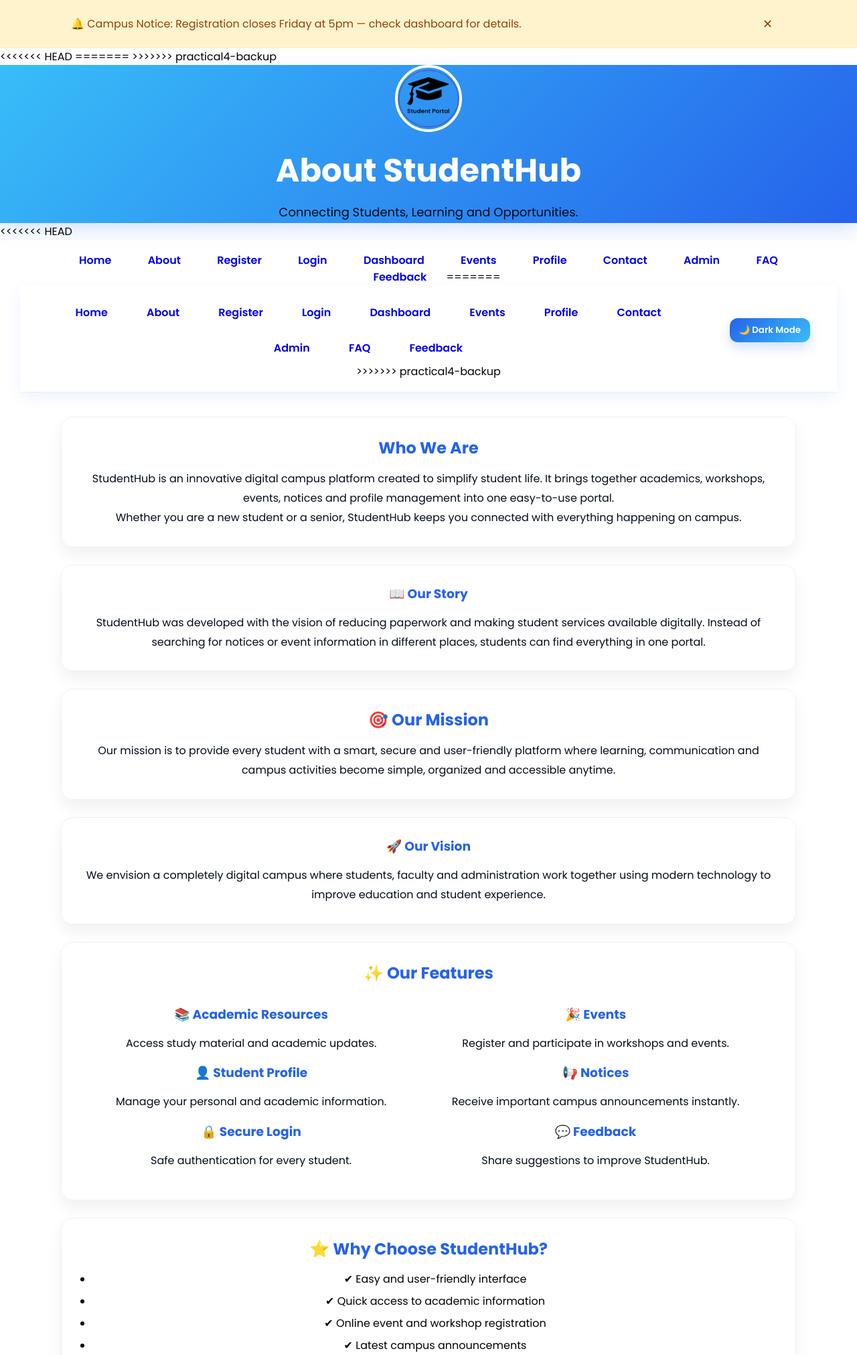
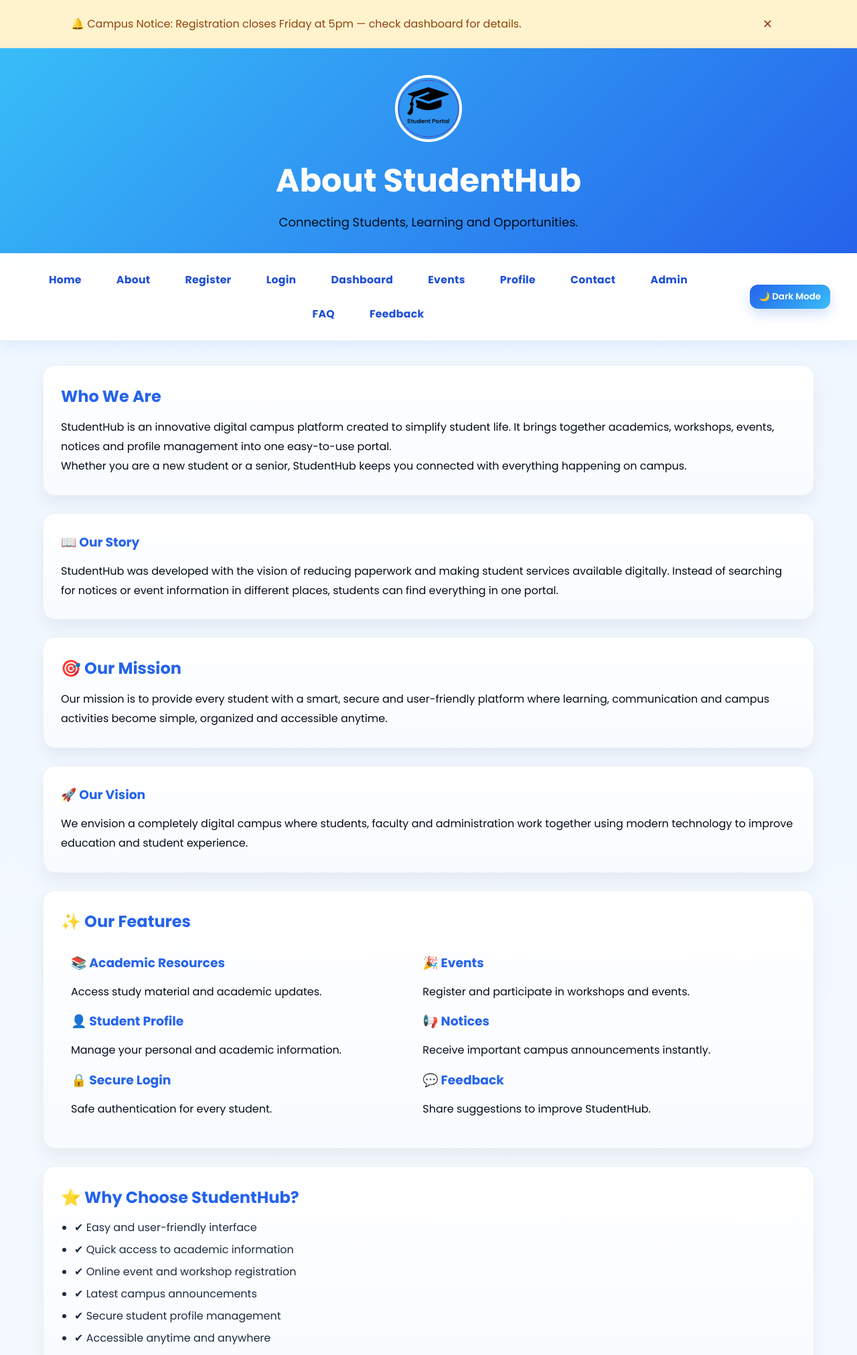
Before and after one commit to Smit6777/Student_Hub, a PHP site: page /pages/about.html in a window 1280 px wide. Shown: the top 2023 px of the page at 67% size. Run offline with PHP 8.4, Linux system fonts and the light colour scheme.

Commit message:
Resolve merge conflicts: remove markers, keep improved practical4-backup content, add contact page

```diff
--- a/css/style.css
+++ b/css/style.css
@@ -1,5 +1,5 @@
- /* ===================================
-   STUDENTHUB - Modern CSS
+/* ===================================
+  STUDENTHUB - Modern CSS
 =================================== */
 
 @import url('https://fonts.googleapis.com/css2?family=Poppins:wght@300;400;500;600;700&display=swap');
@@ -12,11 +12,7 @@
 }
 
 body{
-<<<<<<< HEAD
-    background:#eef6ff;
-=======
     background:linear-gradient(180deg,#eef6ff 0%,#f8fbff 100%);
->>>>>>> practical4-backup
     color:#1d2b42;
 }
 
@@ -26,13 +22,8 @@
     background:linear-gradient(135deg,#38bdf8,#2563eb);
     color:white;
     text-align:center;
-<<<<<<< HEAD
-    padding:40px 20px;
-    box-shadow:0 5px 15px rgba(0,0,0,.15);
-=======
     padding:40px 20px 30px;
     box-shadow:0 10px 25px rgba(37,99,235,0.18);
->>>>>>> practical4-backup
 }
 
 header img{
@@ -55,15 +46,6 @@
 /* ================= NAVBAR ================= */
 
 nav{
-<<<<<<< HEAD
-    background:white;
-    padding:15px;
-    text-align:center;
-    box-shadow:0 3px 10px rgba(0,0,0,.08);
-    position:sticky;
-    top:0;
-    z-index:100;
-=======
     background:rgba(255,255,255,0.96);
     backdrop-filter: blur(10px);
     padding:18px 30px;
@@ -105,24 +87,10 @@
 #theme-toggle:hover{
     transform:translateY(-50%) scale(1.02);
     box-shadow:0 10px 22px rgba(37,99,235,0.28);
->>>>>>> practical4-backup
 }
 
 nav a{
     text-decoration:none;
-<<<<<<< HEAD
-    color:#2563eb;
-    margin:0 10px;
-    padding:10px 15px;
-    border-radius:8px;
-    font-weight:600;
-    transition:.3s;
-}
-
-nav a:hover{
-    background:#2563eb;
-    color:white;
-=======
     color:#1d4ed8;
     margin:0 8px;
     padding:10px 14px;
@@ -138,20 +106,14 @@
     background:linear-gradient(135deg,#eff6ff,#dbeafe);
     color:#1d4ed8;
     transform:translateY(-1px);
->>>>>>> practical4-backup
 }
 
 /* ================= MAIN ================= */
 
 main{
     width:90%;
-<<<<<<< HEAD
-    max-width:1100px;
-    margin:40px auto;
-=======
     max-width:1180px;
     margin:36px auto 50px;
->>>>>>> practical4-backup
 }
 
 /* ================= CARDS ================= */
@@ -159,14 +121,6 @@
 section,
 article,
 aside{
-<<<<<<< HEAD
-    background:white;
-    padding:25px;
-    margin-bottom:25px;
-    border-radius:15px;
-    box-shadow:0 10px 25px rgba(0,0,0,.08);
-    transition:.3s;
-=======
     background:linear-gradient(180deg,#ffffff 0%,#f8fbff 100%);
     padding:28px 26px;
     margin-bottom:26px;
@@ -174,18 +128,13 @@
     border:1px solid rgba(148,163,184,0.15);
     box-shadow:0 12px 24px rgba(15,23,42,0.06);
     transition:transform .25s ease, box-shadow .25s ease;
->>>>>>> practical4-backup
 }
 
 section:hover,
 article:hover,
 aside:hover{
-<<<<<<< HEAD
-    transform:translateY(-6px);
-=======
     transform:translateY(-4px);
     box-shadow:0 18px 30px rgba(37,99,235,0.08);
->>>>>>> practical4-backup
 }
 
 h2,h3{
@@ -225,18 +174,11 @@
 /* ================= FOOTER ================= */
 
 footer{
-<<<<<<< HEAD
-    background:#0f172a;
-    color:white;
-    margin-top:60px;
-    padding:40px 10%;
-=======
     background:linear-gradient(180deg,#0f172a 0%,#111827 100%);
     color:white;
     margin-top:60px;
     padding:40px 10%;
     box-shadow:inset 0 1px 0 rgba(255,255,255,0.08);
->>>>>>> practical4-backup
 }
 
 .footer-container{
@@ -323,9 +265,6 @@
     text-align:center;
 }
 
-<<<<<<< HEAD
-}
-=======
 }
 
 /* ================= DARK THEME STYLES ================= */
@@ -609,4 +548,3 @@
 html.dark-theme .form-group label {
     color: #e2e8f0;
 }
->>>>>>> practical4-backup
--- a/pages/about.html
+++ b/pages/about.html
@@ -5,12 +5,8 @@
     <meta charset="UTF-8">
     <meta name="viewport" content="width=device-width, initial-scale=1.0">
     <title>About | StudentHub</title>
-<<<<<<< HEAD
-    <link rel="stylesheet" href="../style.css">
-=======
     <link rel="stylesheet" href="../css/style.css">
     <script>if (localStorage.getItem("theme") === "dark") { document.documentElement.classList.add('dark-theme'); }</script>
->>>>>>> practical4-backup
 </head>
 
 <body>
@@ -25,21 +21,6 @@
     </header>
 
     <!-- Navigation -->
-<<<<<<< HEAD
-
-    <nav>
-        <a href="index.html">Home</a>
-        <a href="about.html">About</a>
-        <a href="register.html">Register</a>
-        <a href="login.html">Login</a>
-        <a href="dashboard.html">Dashboard</a>
-        <a href="events.html">Events</a>
-        <a href="profile.html">Profile</a>
-        <a href="contact.html">Contact</a>
-        <a href="admin.html">Admin</a>
-        <a href="faq.html">FAQ</a>
-        <a href="feedback.html">Feedback</a>
-=======
     <nav>
         <button class="hamburger" aria-label="Toggle menu">☰</button>
         <div id="nav-links">
@@ -50,13 +31,13 @@
             <a href="dashboard.html">Dashboard</a>
             <a href="events.html">Events</a>
             <a href="profile.html">Profile</a>
-            <a href="contant.html">Contact</a>
+            <a href="contact.html">Contact</a>
             <a href="admin.html">Admin</a>
             <a href="faq.html">FAQ</a>
             <a href="feedback.html">Feedback</a>
             <button id="theme-toggle" style="margin-left: 10px; padding: 8px 14px; font-weight: 600;">🌙 Dark Mode</button>
         </div>
->>>>>>> practical4-backup
+    </nav>
     </nav>
 
     <main>
@@ -327,14 +308,8 @@
 
     </footer>
 
-<<<<<<< HEAD
-</body>
-
-</html>
-=======
         <script src="../javascripts/scripts.js"></script>
 
     </body>
 
     </html>
->>>>>>> practical4-backup
--- a/pages/admin.html
+++ b/pages/admin.html
@@ -40,7 +40,7 @@
         <a href="dashboard.html">dashboard</a>
         <a href="events.html">events</a>
         <a href="profile.html">profile</a>
-        <a href="contant.html">contact</a>
+        <a href="contact.html">contact</a>
         <a href="admin.html">admin</a>
         <a href="faq.html">faq</a>
         <a href="feedback.html">feedback</a>
@@ -114,7 +114,7 @@
             <a href="index.html">Home</a>
             <a href="about.html">About</a>
             <a href="events.html">Events</a>
-            <a href="contant.html">Contact</a>
+            <a href="contact.html">Contact</a>
 
         </div>
 
--- a/pages/events.html
+++ b/pages/events.html
@@ -223,7 +223,7 @@
             <a href="dashboard.html">Dashboard</a>
             <a href="events.html">Events</a>
             <a href="profile.html">Profile</a>
-            <a href="contant.html">Contact</a>
+            <a href="contact.html">Contact</a>
             <a href="admin.html">Admin</a>
             <a href="faq.html">FAQ</a>
             <a href="feedback.html">Feedback</a>
@@ -392,7 +392,7 @@
                 <a href="index.html">Home</a>
                 <a href="about.html">About</a>
                 <a href="events.html">Events</a>
-                <a href="contant.html">Contact</a>
+                <a href="contact.html">Contact</a>
             </div>
 
             <div class="footer-section">
--- a/pages/faq.html
+++ b/pages/faq.html
@@ -29,7 +29,7 @@
             <a href="dashboard.html">Dashboard</a>
             <a href="events.html">Events</a>
             <a href="profile.html">Profile</a>
-            <a href="contant.html">Contact</a>
+            <a href="contact.html">Contact</a>
             <a href="admin.html">Admin</a>
             <a href="faq.html">FAQ</a>
             <a href="feedback.html">Feedback</a>
@@ -166,7 +166,7 @@
             <h2>💬 Still Have Questions?</h2>
             <p>
                 Can't find what you're looking for? Reach out to us directly
-                through our <a href="contant.html">Contact page</a>.
+                through our <a href="contact.html">Contact page</a>.
             </p>
         </aside>
 
@@ -187,7 +187,7 @@
                 <a href="index.html">Home</a>
                 <a href="about.html">About</a>
                 <a href="events.html">Events</a>
-                <a href="contant.html">Contact</a>
+                <a href="contact.html">Contact</a>
             </div>
             <div class="footer-section">
                 <h3>Contact</h3>
--- a/pages/feedback.html
+++ b/pages/feedback.html
@@ -47,7 +47,7 @@
             <a href="dashboard.html">Dashboard</a>
             <a href="events.html">Events</a>
             <a href="profile.html">Profile</a>
-            <a href="contant.html">Contact</a>
+            <a href="contact.html">Contact</a>
             <a href="admin.html">Admin</a>
             <a href="faq.html">FAQ</a>
             <a href="feedback.html">Feedback</a>
@@ -157,7 +157,7 @@
                 <a href="index.html">Home</a>
                 <a href="about.html">About</a>
                 <a href="events.html">Events</a>
-                <a href="contant.html">Contact</a>
+                <a href="contact.html">Contact</a>
             </div>
             <div class="footer-section">
                 <h3>Contact</h3>
```
Also changed, not shown: pages/contact.html (renamed from pages/contant.html, +0 -45 lines), pages/dashboard.html (+2 -30 lines), pages/login.html (+7 -23 lines), pages/profile.html (+12 -5 lines), pages/register.html (+11 -5 lines).
